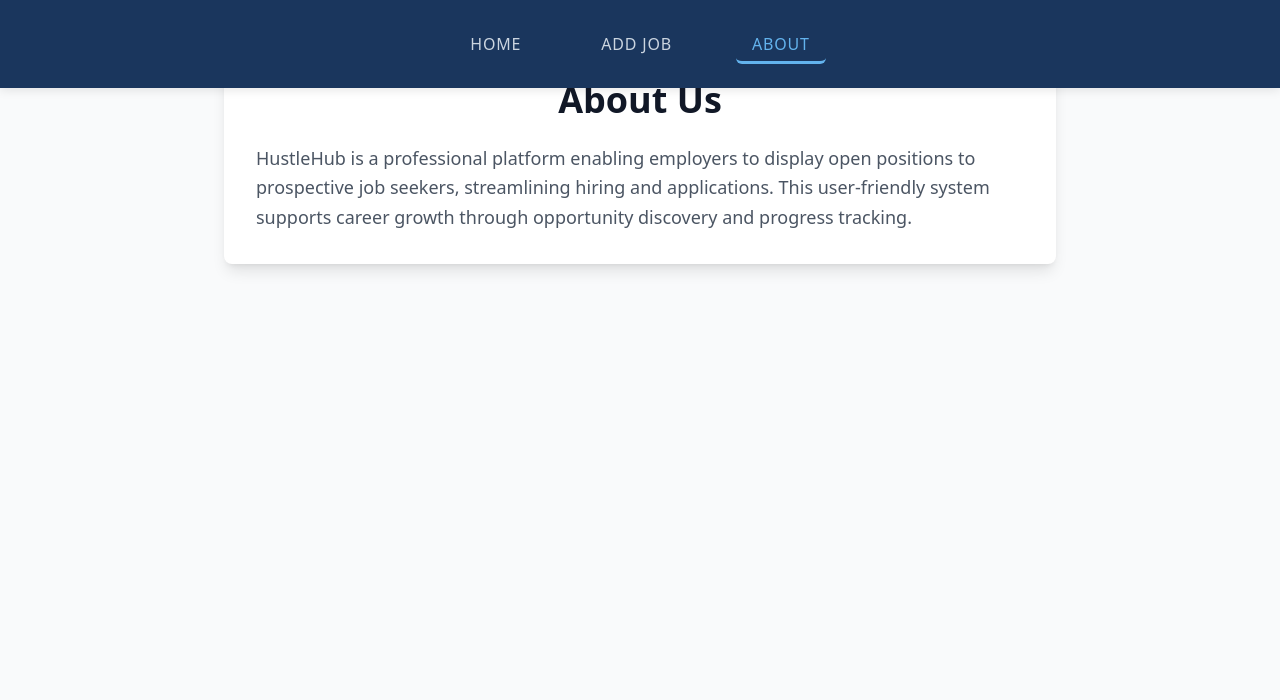
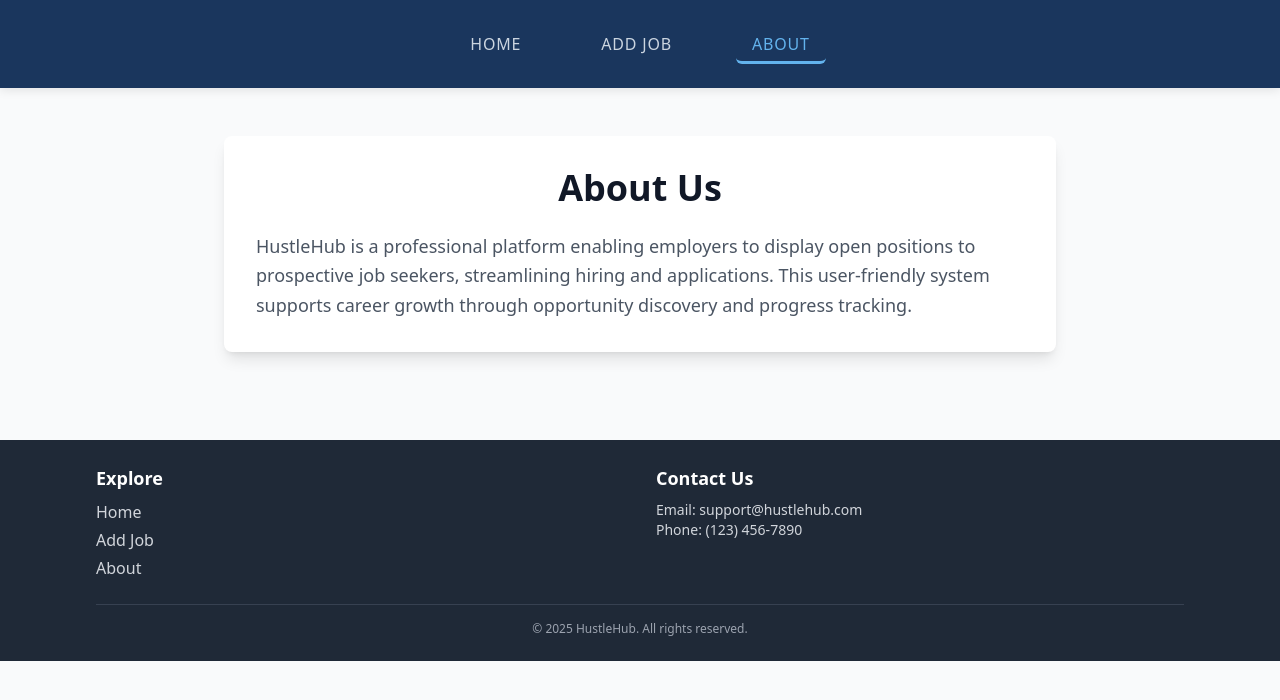
Before and after one commit to chrisNgili/HustleHub, a React (Vite) app: page /about in a window 1280 px wide. Shown: the top 700 px of the page. Built offline with nearby package versions, Linux system fonts and the light colour scheme.

Commit message:
creating footer

```diff
--- /dev/null
+++ b/src/components/Footer.jsx
@@ -0,0 +1,56 @@
+import React from "react";
+import { useNavigate } from "react-router-dom";
+
+function Footer() {
+  const navigate = useNavigate();
+
+  return (
+    <footer className="bg-gray-800 text-white py-6 mt-10">
+      <div className="max-w-6xl mx-auto px-4 sm:px-6 lg:px-8">
+        <div className="grid grid-cols-1 md:grid-cols-2 gap-8 items-start">
+          <div>
+            <h3 className="text-lg font-semibold mb-2">Explore</h3>
+            <ul className="space-y-1">
+              <li>
+                <button
+                  onClick={() => navigate("/")}
+                  className="text-gray-300 hover:text-white transition"
+                >
+                  Home
+                </button>
+              </li>
+              <li>
+                <button
+                  onClick={() => navigate("/addjob")}
+                  className="text-gray-300 hover:text-white transition"
+                >
+                  Add Job
+                </button>
+              </li>
+              <li>
+                <button
+                  onClick={() => navigate("/about")}
+                  className="text-gray-300 hover:text-white transition"
+                >
+                  About
+                </button>
+              </li>
+            </ul>
+          </div>
+          <div>
+            <h3 className="text-lg font-semibold mb-2">Contact Us</h3>
+            <p className="text-gray-300 text-sm">Email: support@hustlehub.com</p>
+            <p className="text-gray-300 text-sm">Phone: (123) 456-7890</p>
+          </div>
+        </div>
+        <div className="mt-6 border-t border-gray-700 pt-4 text-center">
+          <p className="text-gray-400 text-xs">
+            © {new Date().getFullYear()} HustleHub. All rights reserved.
+          </p>
+        </div>
+      </div>
+    </footer>
+  );
+}
+
+export default Footer;
--- a/src/components/JobCard.jsx
+++ b/src/components/JobCard.jsx
@@ -1,6 +1,6 @@
 import { Link } from "react-router-dom";
 
-function JobCard({ opportunity, onDelete, onEdit }) {
+function JobCard({ opportunity, onDelete }) {
     if (!opportunity) {
         return <div className="text-center text-gray-500">Not found</div>
     }
@@ -24,14 +24,14 @@
                 </Link>
                 <Link
                     to={`/edit/${opportunity.id}`}
-                    className="ml-2 inline-block px-4 py-2 bg-yellow-500 text-white rounded-lg text-sm font-medium hover:bg-yellow-600"
+                    className="ml-2 inline-block px-4 py-2 bg-yellow-500 text-white rounded-lg text-sm font-medium hover:bg-yellow-700"
                 >
                     Edit
                 </Link>
 
                 <button
                     onClick={() => onDelete(opportunity.id)}
-                    className="flex-1 px-4 py-2 bg-red-600 text-white rounded-lg text-sm font-medium hover:bg-red-700 transition"
+                    className="flex-1 px-4 py-2 bg-red-600 text-white rounded-lg text-sm font-medium hover:bg-red-900 transition"
                 >
                     Delete
                 </button>
--- a/src/components/NavBar.css
+++ b/src/components/NavBar.css
@@ -2,7 +2,6 @@
     background: #1a365d;
     padding: 1.5rem 2rem;
     box-shadow: 0 2px 10px rgba(0, 0, 0, 0.1);
-    position: fixed;
     width: 100%;
     top: 0;
     z-index: 1000;
--- a/src/components/NavBar.jsx
+++ b/src/components/NavBar.jsx
@@ -3,11 +3,14 @@
 
 function NavBar(){
     return(
-        <nav>
-            <NavLink to="/" className="nav-link">Home</NavLink>
-            <NavLink to="/addjob" className="nav-link">Add job</NavLink>
-            <NavLink to="/about" className="nav-link">About</NavLink>
-        </nav>
+        <div>
+            <nav>
+
+                <NavLink to="/" className="nav-link">Home</NavLink>
+                <NavLink to="/addjob" className="nav-link">Add job</NavLink>
+                <NavLink to="/about" className="nav-link">About</NavLink>
+            </nav>
+        </div>
     )
 }
 
--- a/src/pages/About.jsx
+++ b/src/pages/About.jsx
@@ -1,5 +1,6 @@
 import React from "react";
 import NavBar from "../components/NavBar";
+import Footer from "../components/Footer";
 
 function About() {
     return(
@@ -15,6 +16,7 @@
                     </p>
                 </div>
             </main>
+            <Footer />
         </div>
     )
 }
--- a/src/pages/AddJob.jsx
+++ b/src/pages/AddJob.jsx
@@ -1,5 +1,6 @@
 import NavBar from "../components/NavBar";
 import React, { useState } from "react";
+import { useNavigate } from "react-router-dom";
 import { toast, ToastContainer } from "react-toastify";
 import { Zoom } from "react-toastify";
 
@@ -11,7 +12,7 @@
     const [contacts, setContact] = useState("");
     const [status, setStatus] = useState("");
     const [description, setDescription] = useState("");
-
+    const navigate = useNavigate()
     function success(){
         toast.success('Job Added Successfully!', {
             position: "top-center",
@@ -54,6 +55,8 @@
                 setContact("");
                 setStatus("");
                 setDescription("");
+                success()
+                navigate("/")
             })
             .catch((error) => console.error(error));
     }
@@ -69,6 +72,7 @@
                         <label className="block text-sm font-medium text-gray-700">Title</label>
                         <input
                             type="text"
+                            required
                             name="title"
                             value={jobTitle}
                             placeholder="Enter Title"
@@ -80,6 +84,7 @@
                         <label className="block text-sm font-medium text-gray-700">Company</label>
                         <input
                             type="text"
+                            required
                             name="company"
                             value={company}
                             placeholder="Enter Company Name"
@@ -91,6 +96,7 @@
                         <label className="block text-sm font-medium text-gray-700">Slots</label>
                         <input
                             type="number"
+                            required
                             name="slots"
                             value={slots}
                             placeholder="Enter slots left"
@@ -102,6 +108,7 @@
                         <label className="block text-sm font-medium text-gray-700">Deadline</label>
                         <input
                             type="date"
+                            required
                             name="deadline"
                             value={deadline}
                             onChange={(e) => setDeadline(e.target.value)}
@@ -112,6 +119,7 @@
                         <label className="block text-sm font-medium text-gray-700">Contact</label>
                         <input
                             type="email"
+                            required
                             name="contact"
                             value={contacts}
                             placeholder="Enter contact"
@@ -120,21 +128,19 @@
                         />
                     </div>
                     <div>
-                        <label className="block text-sm font-medium text-gray-700">Status</label>
-                        <input
-                            type="text"
-                            name="status"
-                            value={status}
-                            placeholder="Enter Open or Closed"
-                            onChange={(e) => setStatus(e.target.value)}
-
-                            className="mt-1 w-full border border-gray-300 rounded-lg p-2 focus:ring-blue-500 focus:border-blue-500"
-                        />
+                        <label className="block text-sm font-medium text-gray-700">Status </label>
+                        <select
+                        value = {status}
+                        onChange={(e) => setStatus(e.target.value)}>
+                            <option value="Open">Open</option>
+                            <option value="Closed">Closed</option>
+                        </select>
                     </div>
                     <div>
                         <label className="block text-sm font-medium text-gray-700">Description</label>
                         <input
                             type="text"
+                            required
                             name="description"
                             value={description}
                             placeholder="Enter Job description"
@@ -142,7 +148,7 @@
                             className="mt-1 w-full border border-gray-300 rounded-lg p-2 focus:ring-blue-500 focus:border-blue-500"
                         />
                     </div>
-                    <button onClick={success} type="submit" className="w-full bg-blue-600 text-white py-2 px-4 rounded-lg hover:bg-blue-700 transition">
+                    <button  type="submit"  className="w-full bg-blue-600 text-white py-2 px-4 rounded-lg hover:bg-blue-700 transition">
                         Add to Job List
                     </button>
                     <ToastContainer />
--- a/src/pages/EditJob.jsx
+++ b/src/pages/EditJob.jsx
@@ -59,7 +59,6 @@
                     <input name="contacts" value={formData.contacts} onChange={handleChange} placeholder="Contacts" className="w-full p-2 border rounded" />
                     <input name="status" value={formData.status} onChange={handleChange} placeholder="Status" className="w-full p-2 border rounded" />
                     <textarea name="description" value={formData.description} onChange={handleChange} placeholder="Description" className="w-full p-2 border rounded" />
-
                     <button type="submit" className="bg-blue-600 text-white px-6 py-2 rounded hover:bg-blue-700">Update</button>
                 </form>
             </div>
--- a/src/pages/Home.jsx
+++ b/src/pages/Home.jsx
@@ -3,6 +3,7 @@
 import NavBar from "../components/NavBar";
 import JobCard from "../components/JobCard";
 import Sort from "../components/Sort";
+import Footer from "../components/Footer";
 
 function Home() {
     const [opportunities, setOpportunity] = useState([]);
@@ -31,12 +32,12 @@
 
 
     return (
-        <div className="min-h-screen bg-gray-50">
+        <div className="flex flex-col min-h-screen bg-gray-50">
             <header className="sticky top-0 z-50">
                 <NavBar />
             </header>
 
-            <main className="max-w-7xl mx-auto px-4 sm:px-6 lg:px-8 py-8">
+            <main className="flex-grow max-w-7xl mx-auto px-4 sm:px-6 lg:px-8 py-8">
                 <h1 className="text-3xl font-bold text-gray-900 mb-8 text-center">
                     Available Opportunities
                 </h1>
@@ -53,6 +54,7 @@
                     </div>
                 )}
             </main>
+            <Footer />
         </div>
     );
 }
--- a/src/pages/JobProfile.jsx
+++ b/src/pages/JobProfile.jsx
@@ -30,7 +30,8 @@
                 <NavBar />
             </header>
             <main>
-                <h1>{opportunity.jobTitle}</h1>
+                <h1>Job Profile</h1>
+                <h2>{opportunity.jobTitle}</h2>
                 <div className="job-details">
                     <p>Company: {opportunity.company}</p>
                     <p>Open Slots: {opportunity.slots}</p>
```
